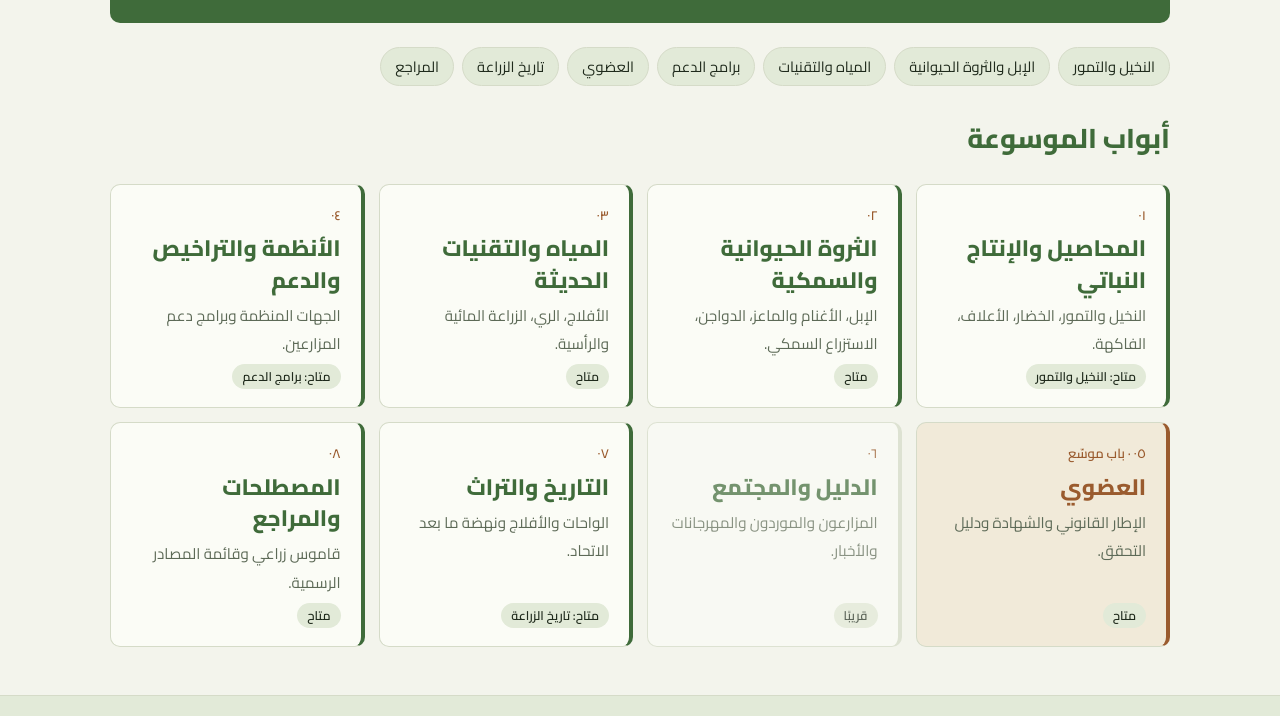
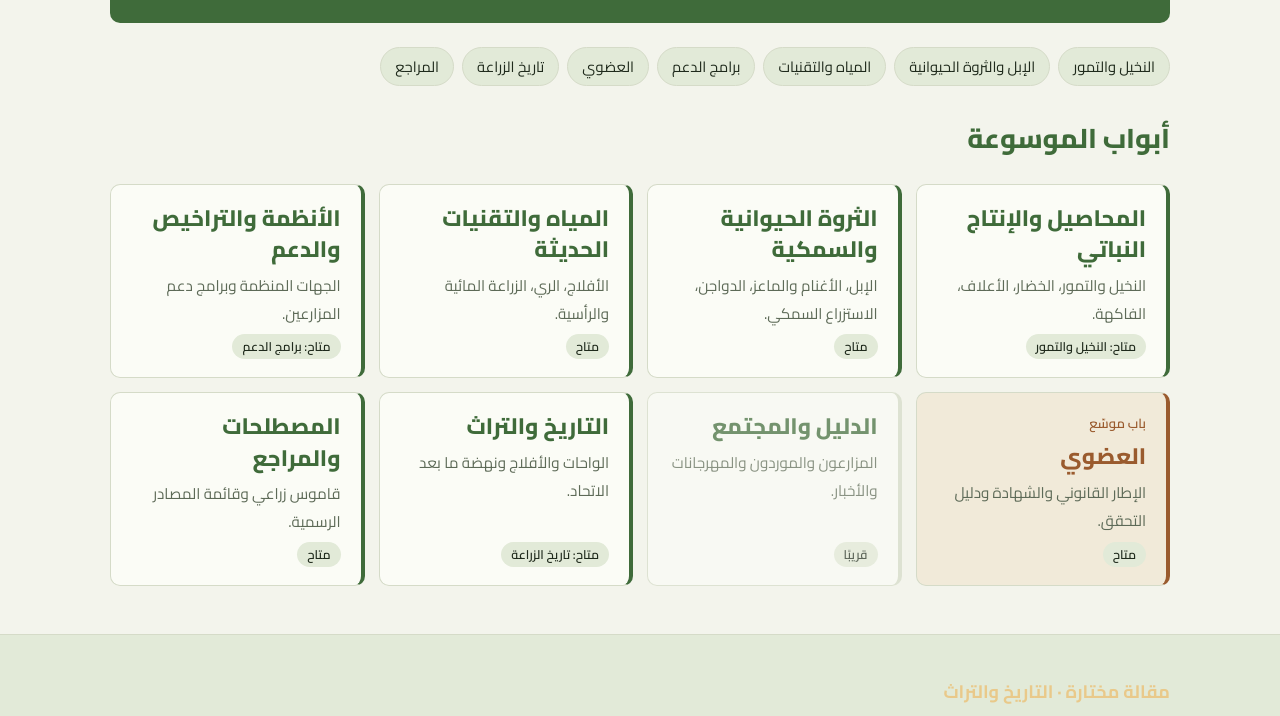
Before and after one commit to aleterfigs/rootsae, a plain HTML site: page index.html in a window 1280 px wide. Shown: the part 353-1069 px from the top of the page. Drawn offline with Linux system fonts and the light colour scheme.

Commit message:
حذف أرقام الأبواب
Co-Authored-By: Claude Sonnet 5.5 <noreply@anthropic.com>
Claude-Session: https://claude.ai/code/session_01KriSpZ1CLnSCMbqKKB3SJc

```diff
--- a/index.html
+++ b/index.html
@@ -11,14 +11,14 @@
 <section class="hero"><div class="wrap"><p class="kicker">الأمن الغذائي من خلال الزراعة</p><h1>مرجعك الموثّق لكل ما يخص الزراعة في دولة الإمارات</h1><p class="lead">مقالات مبوّبة بمصادرها الرسمية وتاريخ مراجعتها، من المحاصيل والمياه والتقنيات إلى الأنظمة والتراخيص والتاريخ.</p></div></section>
 <div class="wrap"><div class="chips"><a href="dates.html">النخيل والتمور</a><a href="livestock.html">الإبل والثروة الحيوانية</a><a href="water-tech.html">المياه والتقنيات</a><a href="support.html">برامج الدعم</a><a href="organic.html">العضوي</a><a href="history.html">تاريخ الزراعة</a><a href="reference.html">المراجع</a></div></div>
 <section id="doors"><div class="wrap"><h2 class="sec">أبواب الموسوعة</h2><div class="doors">
-<a class="door" href="dates.html"><span class="n">٠١</span><h3>المحاصيل والإنتاج النباتي</h3><p>النخيل والتمور، الخضار، الأعلاف، الفاكهة.</p><span class="tag">متاح: النخيل والتمور</span></a>
-<a class="door" href="livestock.html"><span class="n">٠٢</span><h3>الثروة الحيوانية والسمكية</h3><p>الإبل، الأغنام والماعز، الدواجن، الاستزراع السمكي.</p><span class="tag">متاح</span></a>
-<a class="door" href="water-tech.html"><span class="n">٠٣</span><h3>المياه والتقنيات الحديثة</h3><p>الأفلاج، الري، الزراعة المائية والرأسية.</p><span class="tag">متاح</span></a>
-<a class="door" href="support.html"><span class="n">٠٤</span><h3>الأنظمة والتراخيص والدعم</h3><p>الجهات المنظمة وبرامج دعم المزارعين.</p><span class="tag">متاح: برامج الدعم</span></a>
-<a class="door organic" href="organic.html"><span class="n">٠٥ · باب موسّع</span><h3>العضوي</h3><p>الإطار القانوني والشهادة ودليل التحقق.</p><span class="tag">متاح</span></a>
-<a class="door soon" href="#"><span class="n">٠٦</span><h3>الدليل والمجتمع</h3><p>المزارعون والموردون والمهرجانات والأخبار.</p><span class="tag">قريبًا</span></a>
-<a class="door" href="history.html"><span class="n">٠٧</span><h3>التاريخ والتراث</h3><p>الواحات والأفلاج ونهضة ما بعد الاتحاد.</p><span class="tag">متاح: تاريخ الزراعة</span></a>
-<a class="door" href="reference.html"><span class="n">٠٨</span><h3>المصطلحات والمراجع</h3><p>قاموس زراعي وقائمة المصادر الرسمية.</p><span class="tag">متاح</span></a>
+<a class="door" href="dates.html"><h3>المحاصيل والإنتاج النباتي</h3><p>النخيل والتمور، الخضار، الأعلاف، الفاكهة.</p><span class="tag">متاح: النخيل والتمور</span></a>
+<a class="door" href="livestock.html"><h3>الثروة الحيوانية والسمكية</h3><p>الإبل، الأغنام والماعز، الدواجن، الاستزراع السمكي.</p><span class="tag">متاح</span></a>
+<a class="door" href="water-tech.html"><h3>المياه والتقنيات الحديثة</h3><p>الأفلاج، الري، الزراعة المائية والرأسية.</p><span class="tag">متاح</span></a>
+<a class="door" href="support.html"><h3>الأنظمة والتراخيص والدعم</h3><p>الجهات المنظمة وبرامج دعم المزارعين.</p><span class="tag">متاح: برامج الدعم</span></a>
+<a class="door organic" href="organic.html"><span class="n">باب موسّع</span><h3>العضوي</h3><p>الإطار القانوني والشهادة ودليل التحقق.</p><span class="tag">متاح</span></a>
+<a class="door soon" href="#"><h3>الدليل والمجتمع</h3><p>المزارعون والموردون والمهرجانات والأخبار.</p><span class="tag">قريبًا</span></a>
+<a class="door" href="history.html"><h3>التاريخ والتراث</h3><p>الواحات والأفلاج ونهضة ما بعد الاتحاد.</p><span class="tag">متاح: تاريخ الزراعة</span></a>
+<a class="door" href="reference.html"><h3>المصطلحات والمراجع</h3><p>قاموس زراعي وقائمة المصادر الرسمية.</p><span class="tag">متاح</span></a>
 </div></div></section>
 <section class="featured"><div class="wrap"><p style="margin:0 0 10px;font-weight:700;color:#E9C98A">مقالة مختارة · التاريخ والتراث</p><h2 style="margin:0 0 12px;font-size:36px;font-weight:800;line-height:1.3">تاريخ الزراعة في الإمارات</h2><p>من واحات العين في العصر البرونزي، وأفلاجها ونخيلها، إلى النهضة الزراعية بعد قيام الاتحاد عام 1971.</p><a class="btn" href="history.html">اقرأ المقالة</a></div></section>
 <section class="method" id="method"><div class="wrap"><h2 class="sec">كيف نوثّق المعلومة</h2><div class="grid3">
--- a/sw.js
+++ b/sw.js
@@ -1,4 +1,4 @@
-const V='roots-v6';const F=['index.html','dates.html','livestock.html','water-tech.html','organic.html','reference.html','history.html','support.html','style.css','favicon.svg'];
+const V='roots-v7';const F=['index.html','dates.html','livestock.html','water-tech.html','organic.html','reference.html','history.html','support.html','style.css','favicon.svg'];
 self.addEventListener('install',e=>{e.waitUntil(caches.open(V).then(c=>c.addAll(F)));self.skipWaiting()});
 self.addEventListener('activate',e=>{e.waitUntil(caches.keys().then(k=>Promise.all(k.filter(x=>x!==V).map(x=>caches.delete(x)))));self.clients.claim()});
 self.addEventListener('fetch',e=>{if(e.request.method!=='GET')return;e.respondWith(fetch(e.request).then(r=>{const cp=r.clone();caches.open(V).then(c=>c.put(e.request,cp));return r}).catch(()=>caches.match(e.request)))});
```
